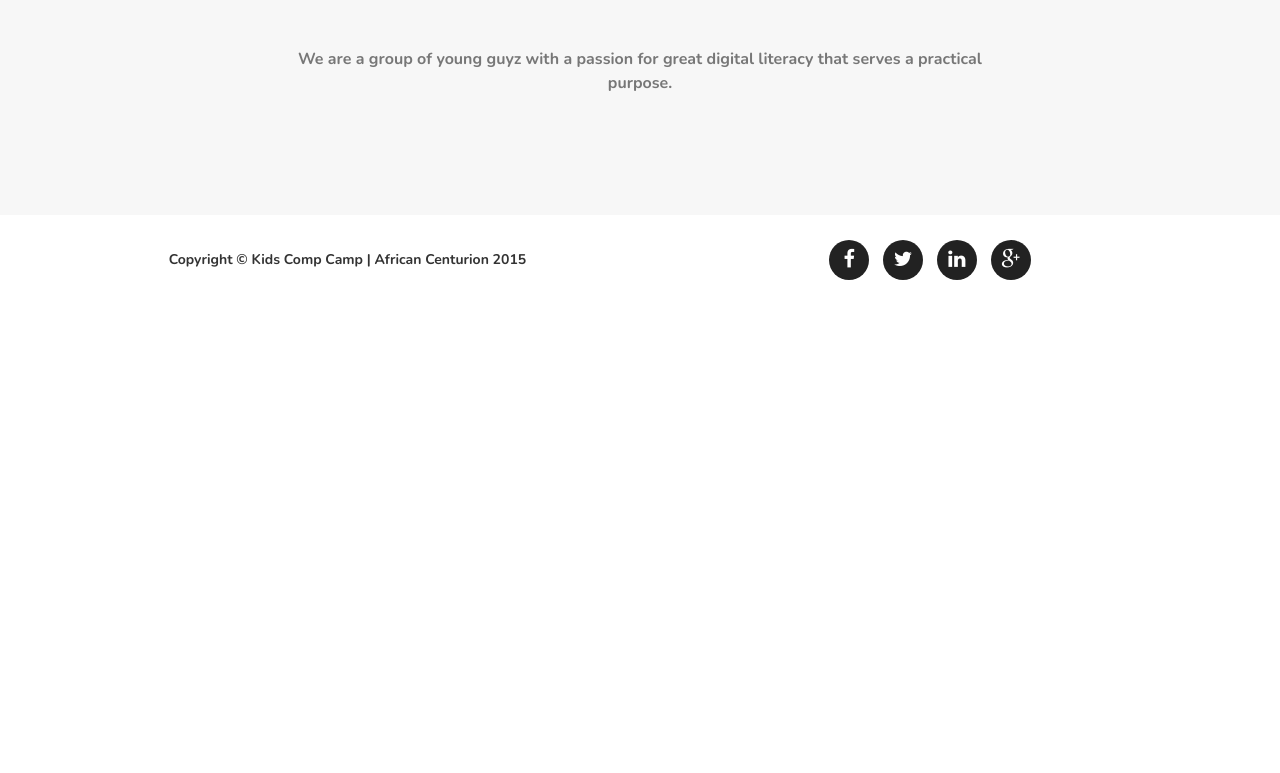
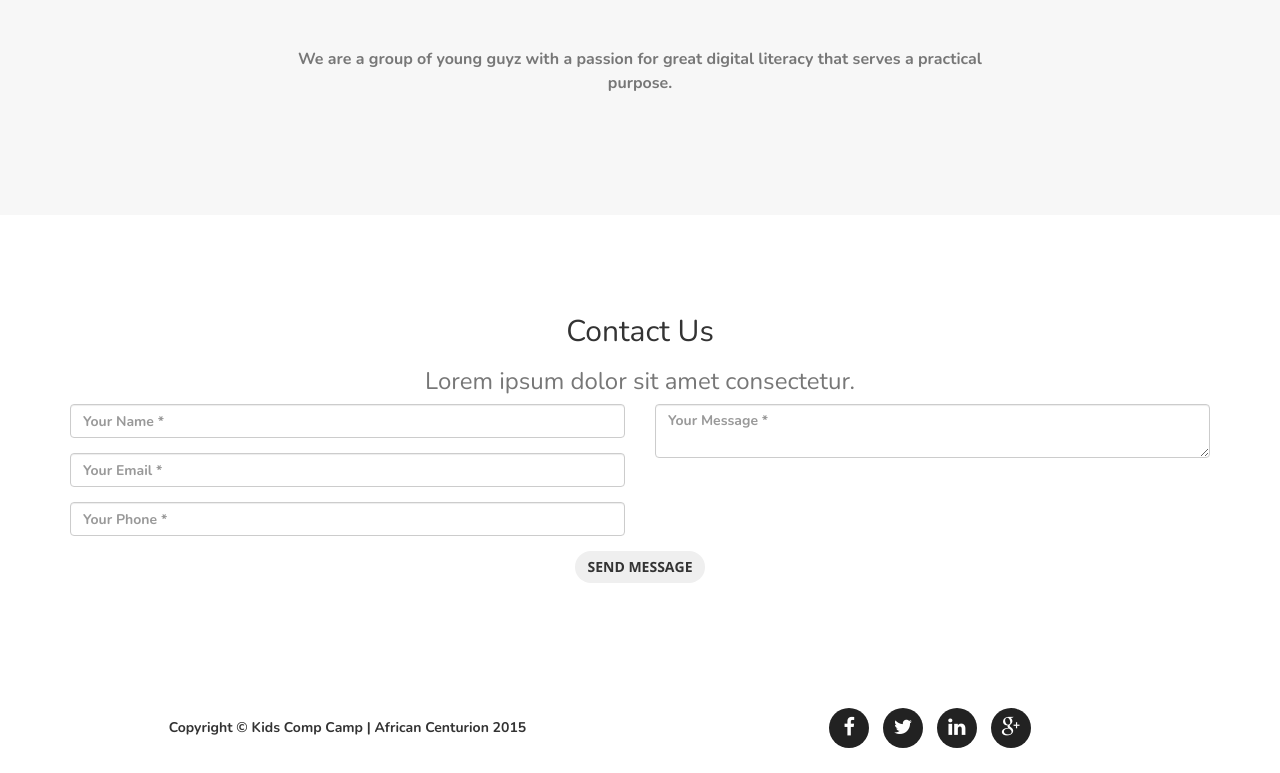
Before and after one commit to wathika/camp, a plain HTML site: page index.html in a window 1280 px wide. Shown: the part 1717-2490 px from the top of the page. Before the commit the page ends 2022 px from the top, so only its background shows below. Drawn offline with nearby package versions, Linux system fonts and the light colour scheme.

Commit message:
contact form

```diff
--- a/index.html
+++ b/index.html
@@ -168,6 +168,52 @@
         </div>
     </section>
 
+        <!-- Contact Section -->
+    <section id="contact">
+        <div class="container">
+            <div class="row">
+                <div class="col-lg-12 text-center">
+                    <h2 class="section-heading">Contact Us</h2>
+                    <h3 class="section-subheading text-muted">Lorem ipsum dolor sit amet consectetur.</h3>
+                </div>
+            </div>
+            <div class="row">
+                <div class="col-lg-12">
+                    <form name="sentMessage" id="contactForm" novalidate>
+                        <div class="row">
+                            <div class="col-md-6">
+                                <div class="form-group">
+                                    <input type="text" class="form-control" placeholder="Your Name *" id="name" required data-validation-required-message="Please enter your name.">
+                                    <p class="help-block text-danger"></p>
+                                </div>
+                                <div class="form-group">
+                                    <input type="email" class="form-control" placeholder="Your Email *" id="email" required data-validation-required-message="Please enter your email address.">
+                                    <p class="help-block text-danger"></p>
+                                </div>
+                                <div class="form-group">
+                                    <input type="tel" class="form-control" placeholder="Your Phone *" id="phone" required data-validation-required-message="Please enter your phone number.">
+                                    <p class="help-block text-danger"></p>
+                                </div>
+                            </div>
+                            <div class="col-md-6">
+                                <div class="form-group">
+                                    <textarea class="form-control" placeholder="Your Message *" id="message" required data-validation-required-message="Please enter a message."></textarea>
+                                    <p class="help-block text-danger"></p>
+                                </div>
+                            </div>
+                            <div class="clearfix"></div>
+                            <div class="col-lg-12 text-center">
+                                <div id="success"></div>
+                                <button type="submit" class="btn btn-xl">Send Message</button>
+                            </div>
+                        </div>
+                    </form>
+                </div>
+            </div>
+        </div>
+    </section>
+
+
 
     <footer>
         <div class="container">
```
